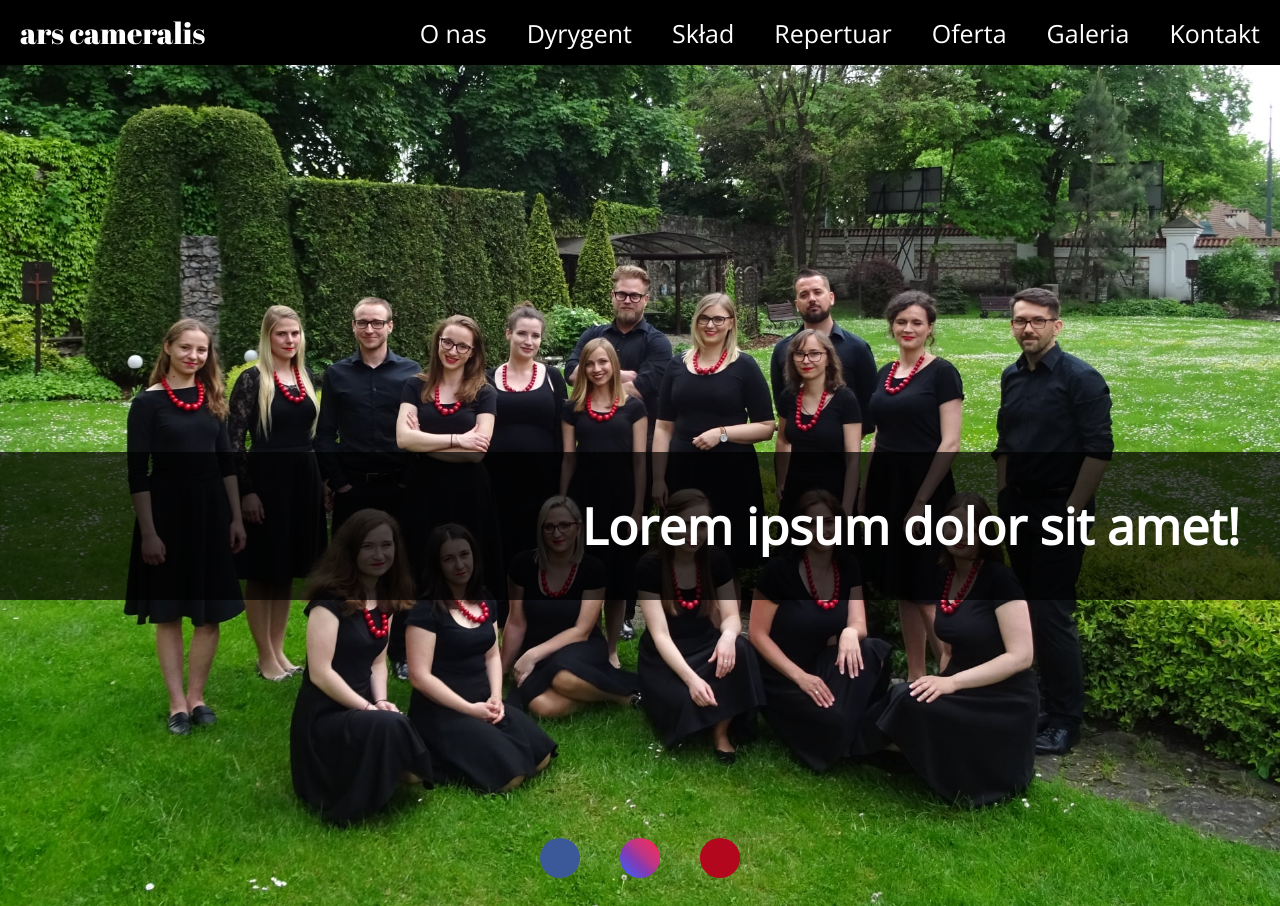
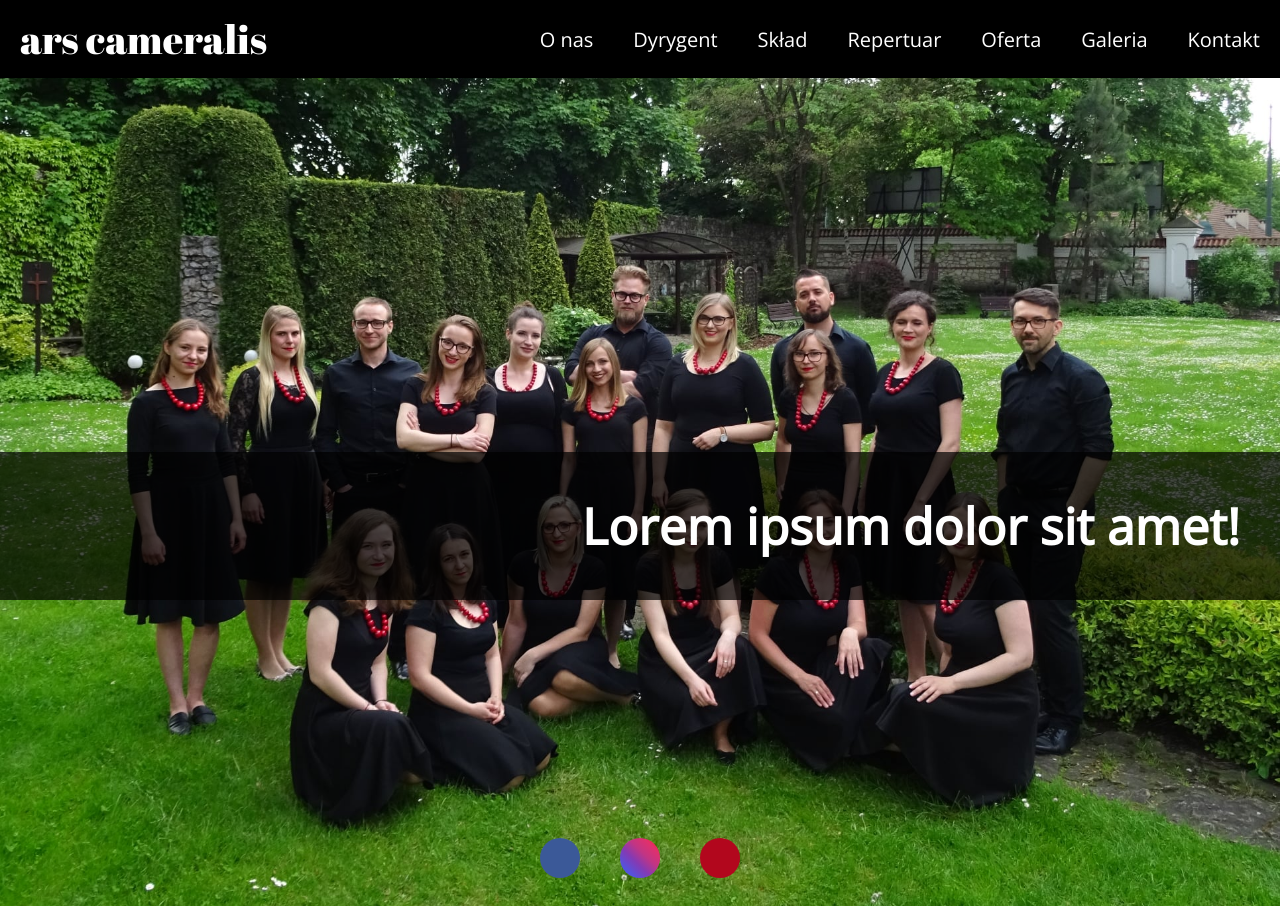
Before and after one commit to piotr-rajtar/ars-cameralis, a Vue app: page / in a window 1280 px wide. Built offline with nearby package versions, Linux system fonts and the light colour scheme; some icons are missing.

Commit message:
Correct font sizes in nav bar

```diff
--- a/src/components/navigation/Logo.vue
+++ b/src/components/navigation/Logo.vue
@@ -28,9 +28,13 @@ export default class Logo extends Vue {}
 
 .logo {
   color: $secondary-color;
-  font-size: $font-size-medium;
+  font-size: $font-size-large;
   cursor: pointer;
   font-family: $logo-font;
   font-weight: 100;
+
+  @include screen-tablet {
+    font-size: $font-size-medium;
+  }
 }
 </style>
--- a/src/components/navigation/MenuItemList.vue
+++ b/src/components/navigation/MenuItemList.vue
@@ -35,7 +35,7 @@ export default class MenuItemList extends Vue {
   @include flex-aligned-center-space-around;
   list-style-type: none;
   color: $secondary-color;
-  font-size: $font-size-semi-medium;
+  font-size: $font-size-paragraph;
   font-family: $main-font;
 
   @include screen-tablet {
@@ -46,6 +46,7 @@ export default class MenuItemList extends Vue {
     height: 100vh;
     overflow-y: auto;
     padding-bottom: 5 * $spacing-unit;
+    font-size: $font-size-semi-medium;
   }
 }
 </style>
```
